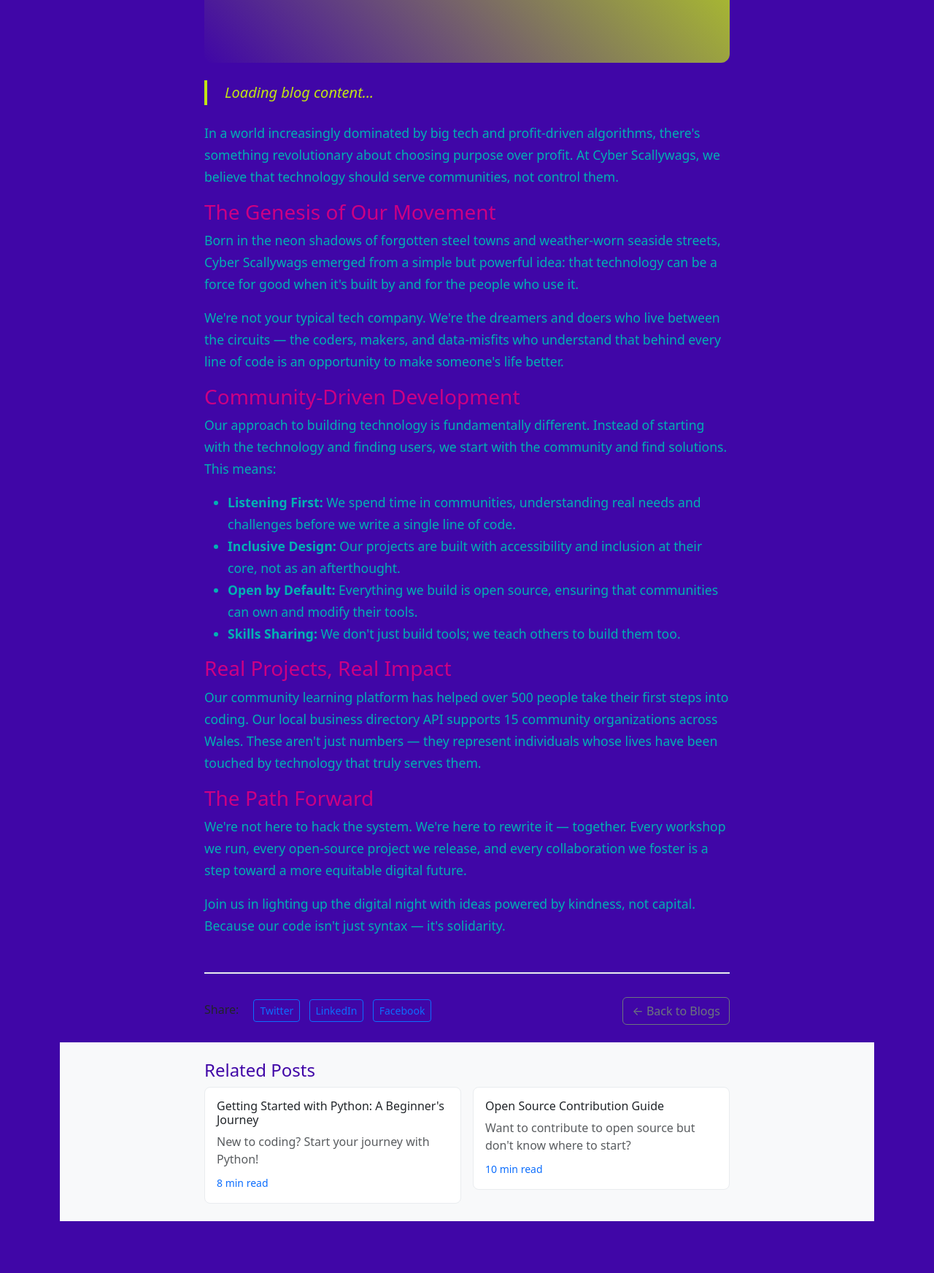
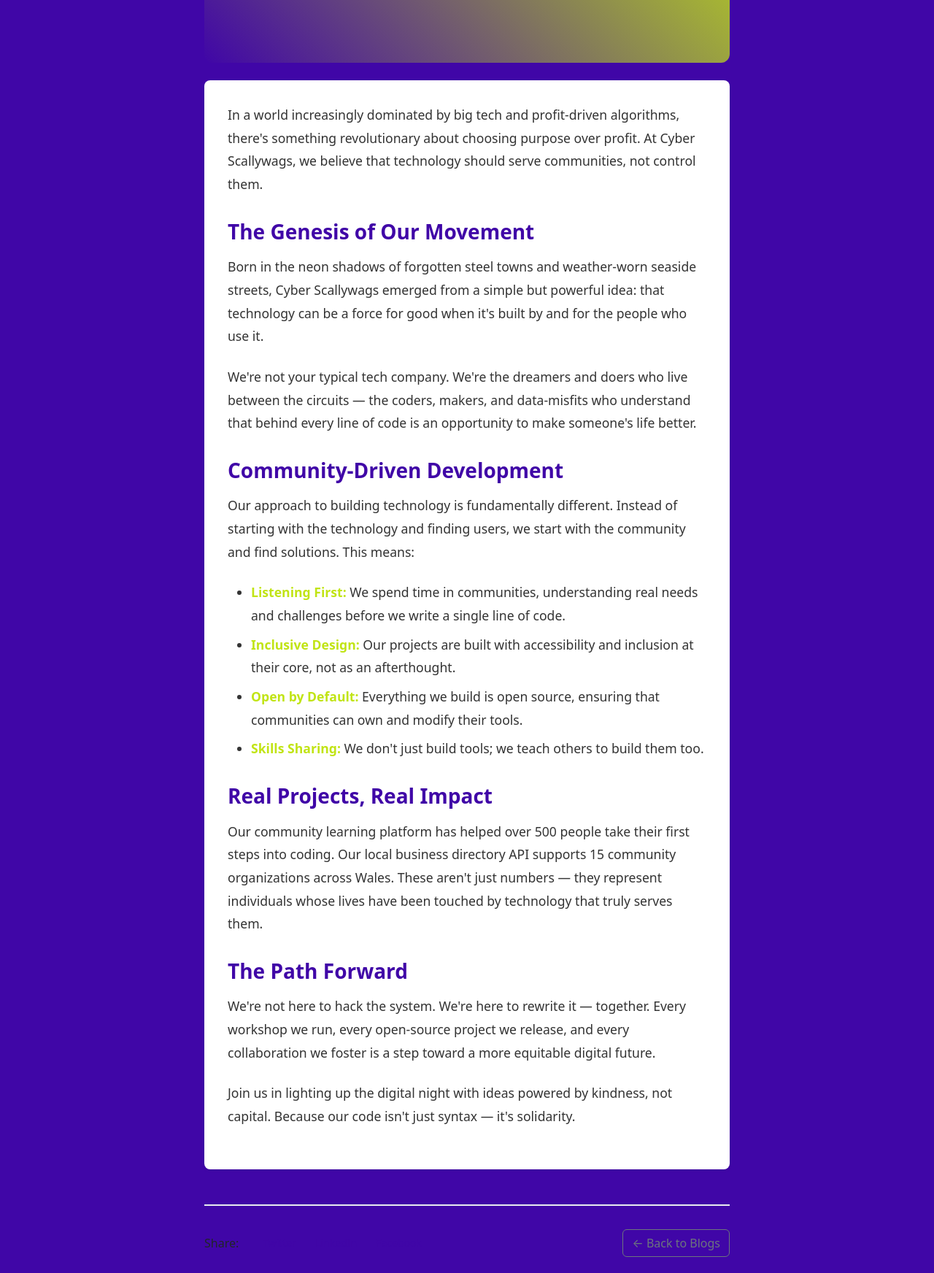
Before and after one commit to cyberscallywags/web_portal, a FastAPI app: page /blog/1 in a window 1280 px wide. Shown: the part 629-2373 px from the top of the page at 73% size. Run offline with FastAPI, Linux system fonts and the light colour scheme.

Commit message:
Refactor blog/vlog pages with improved images and styling

```diff
--- a/app/main.py
+++ b/app/main.py
@@ -111,11 +111,12 @@ async def read_blogs(request: Request):
 async def read_blog_detail(request: Request, slug: str):
     # In a real app, you'd fetch the blog post by slug from your database
     resp = get_blog_data_by_slug(slug)
+    blog = resp[0] if resp else None
     # For now, we'll pass the slug to the template
     return templates.TemplateResponse("blogs/blog-detail.html", {
         "request": request,
         "slug": slug,
-        "blog": resp  # Replace with actual blog data
+        "blog": blog
     })
 
 
@@ -128,11 +129,12 @@ async def read_vlogs(request: Request):
 @app.get("/vlogs/{slug}")
 async def read_vlogs_detail(request: Request, slug: str):
     resp = get_vlog_data_by_slug(slug)
+    vlog = resp[0] if resp else None
     # For now, we'll pass the slug to the template
-    return templates.TemplateResponse("blogs/vlogs-detail.html", {
+    return templates.TemplateResponse("blogs/vlog-detail.html", {
         "request": request,
         "slug": slug,
-        "vlog": resp  # Replace with actual vlog data
+        "blog": vlog  # Using 'blog' key for template compatibility
     })
 
 
--- a/app/templates/blogs/blog-detail.html
+++ b/app/templates/blogs/blog-detail.html
@@ -41,20 +41,30 @@
       <div class="col-lg-8 mx-auto">
         <!-- Featured Image -->
         <div class="featured-image mb-4">
+          {% if blog and blog.featured_image %}
+          <img src="{{ blog.featured_image }}" alt="{{ blog.title }}" class="img-fluid rounded shadow-sm">
+          {% else %}
           <div class="image-placeholder">
-            <span class="featured-emoji">🐺</span>
+            <span class="featured-emoji">📝</span>
           </div>
+          {% endif %}
         </div>
 
         <!-- Article Content -->
         <article class="article-content">
+          {% if blog and blog.excerpt %}
           <div class="excerpt mb-4">
-            <p class="lead" style="color: #C1E415;">{{ blog.excerpt if blog else 'Loading blog content...' }}</p>
+            <p class="lead">{{ blog.excerpt }}</p>
           </div>
+          {% endif %}
 
           <div class="content">
-            <div id="blogContent" style="color: #00B1B3;">
-              {{ blog.content if blog else 'Content will be loaded here...' }}
+            <div id="blogContent">
+              {% if blog and blog.content %}
+                {{ blog.content | safe }}
+              {% else %}
+                <p class="text-muted">Content will be loaded here...</p>
+              {% endif %}
             </div>
           </div>
         </article>
@@ -175,6 +185,14 @@
 
 .featured-image {
   text-align: center;
+  margin-bottom: 2rem;
+}
+
+.featured-image img {
+  width: 100%;
+  max-height: 500px;
+  object-fit: contain;
+  background-color: #f8f9fa;
 }
 
 .image-placeholder {
@@ -194,7 +212,33 @@
 
 .article-content {
   font-size: 1.1rem;
-  line-height: 1.7;
+  line-height: 1.8;
+  color: #333;
+}
+
+.article-content h3 {
+  color: #4006a7;
+  font-weight: 700;
+  margin-top: 2rem;
+  margin-bottom: 1rem;
+}
+
+.article-content p {
+  margin-bottom: 1.5rem;
+}
+
+.article-content ul, .article-content ol {
+  margin-bottom: 1.5rem;
+  padding-left: 2rem;
+}
+
+.article-content li {
+  margin-bottom: 0.5rem;
+}
+
+.article-content strong {
+  color: #C1E415;
+  font-weight: 600;
 }
 
 .excerpt {
@@ -202,36 +246,73 @@
   padding-left: 1.5rem;
   font-style: italic;
   color: #666;
+  background: rgba(193, 228, 21, 0.05);
+  padding: 1rem 1.5rem;
+  border-radius: 0 8px 8px 0;
 }
 
 .content {
   color: #333;
+  background: white;
+  padding: 2rem;
+  border-radius: 8px;
+  box-shadow: 0 2px 4px rgba(0,0,0,0.05);
 }
+
 .content h3 {
-  color: #CC0084;
+  color: #4006a7;
+  margin-top: 2rem;
+  margin-bottom: 1rem;
+}
+
+.content p {
+  line-height: 1.8;
+  margin-bottom: 1.5rem;
 }
 
 .blog-actions {
   border-top: 2px solid #e9ecef;
   padding-top: 2rem;
+  margin-top: 3rem;
+}
+
+.share-buttons {
+  display: flex;
+  align-items: center;
+  gap: 0.5rem;
 }
 
 .share-buttons a {
-  margin-right: 0.5rem;
+  border-color: #4006a7;
+  color: #4006a7;
+  transition: all 0.3s ease;
+}
+
+.share-buttons a:hover {
+  background-color: #4006a7;
+  color: white;
 }
 
 .related-post-card {
-  border: 1px solid #e9ecef;
-  border-radius: 8px;
-  padding: 1rem;
+  border: 2px solid #e9ecef;
+  border-radius: 12px;
+  padding: 1.5rem;
   background: white;
-  transition: transform 0.2s ease;
+  transition: all 0.3s ease;
   cursor: pointer;
+  height: 100%;
 }
 
 .related-post-card:hover {
-  transform: translateY(-2px);
-  box-shadow: 0 4px 8px rgba(0,0,0,0.1);
+  transform: translateY(-5px);
+  box-shadow: 0 8px 20px rgba(64, 6, 167, 0.15);
+  border-color: #C1E415;
+}
+
+.related-post-card h6 {
+  color: #4006a7;
+  font-weight: 600;
+  margin-bottom: 0.75rem;
 }
 
 /* Responsive Design */
```
Also changed, not shown: app/templates/blogs/blogs.html (+19 -7 lines), app/templates/blogs/vlog-detail.html (+95 -11 lines), app/templates/blogs/vlogs.html (+20 -8 lines).
